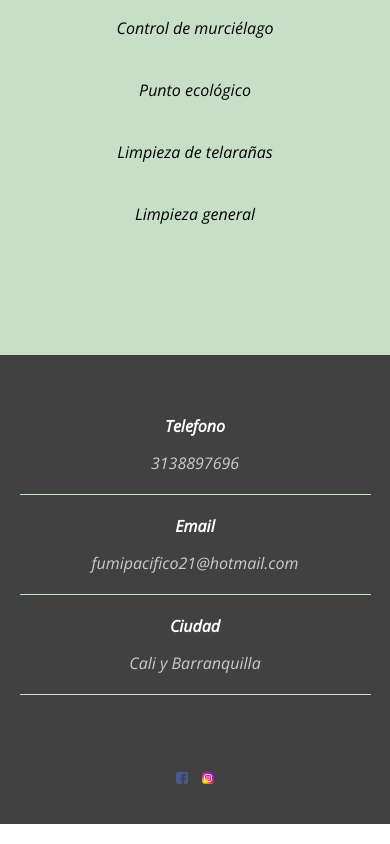
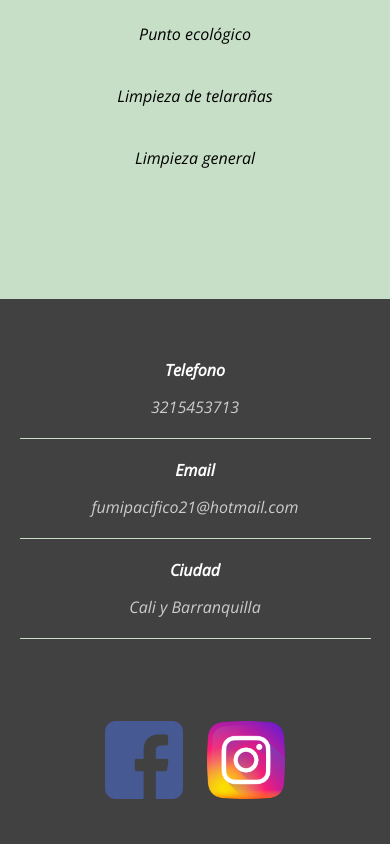
Before and after one commit to JDsyntax/Fumigaciones_Epecializadas, a plain HTML site: page index.html in a window 390 px wide. Shown: the part 6111-6955 px from the top of the page. Drawn offline with nearby package versions, Linux system fonts and the light colour scheme.

Commit message:
cambios de las imagenes

```diff
--- a/css/estilos.css
+++ b/css/estilos.css
@@ -456,6 +456,21 @@ padding-top: 2px;
         text-decoration:none;
         list-style: none;
     }
+
+    /* redes */
+    .redes{
+        text-align: center;
+        size: 25%;
+        margin: auto;
+    }
+
+    .contenedor-redes img{
+    width: 5%;
+    margin: 10px;
+    padding-top: 2px;
+    }
+
+
 }
 
 @media screen and (max-width:500px){
@@ -561,6 +576,19 @@ padding-top: 2px;
         padding-bottom: 20px;
     }
 
+    /* redes */
+    .redes{
+        text-align: center;
+        size: 50%;
+        margin: auto;
+    }
+
+    .contenedor-redes img{
+    width: 20%;
+    margin: 10px;
+    padding-top: 2px;
+    }
+
 }
 
 @media screen and (max-width:250px){
@@ -591,4 +619,18 @@ padding-top: 2px;
         margin:auto;
     }
 
+    /* redes */
+    .redes{
+        text-align: center;
+        size: 80%;
+        margin: auto;
+    }
+
+    .contenedor-redes img{
+    width: 50%;
+    margin: 5px;
+    padding-top: 2px;
+    }
+
+
 }
--- a/index.html
+++ b/index.html
@@ -235,7 +235,7 @@
         <div class="contenedor-footer">
             <div class="content-foo">
                 <h4>Telefono</h4>
-                <p>3138897696</p>
+                <p>3215453713</p>
             </div>
             <div class="content-foo">
                 <h4>Email</h4>
```
Also changed, not shown: img/services.jpeg.
